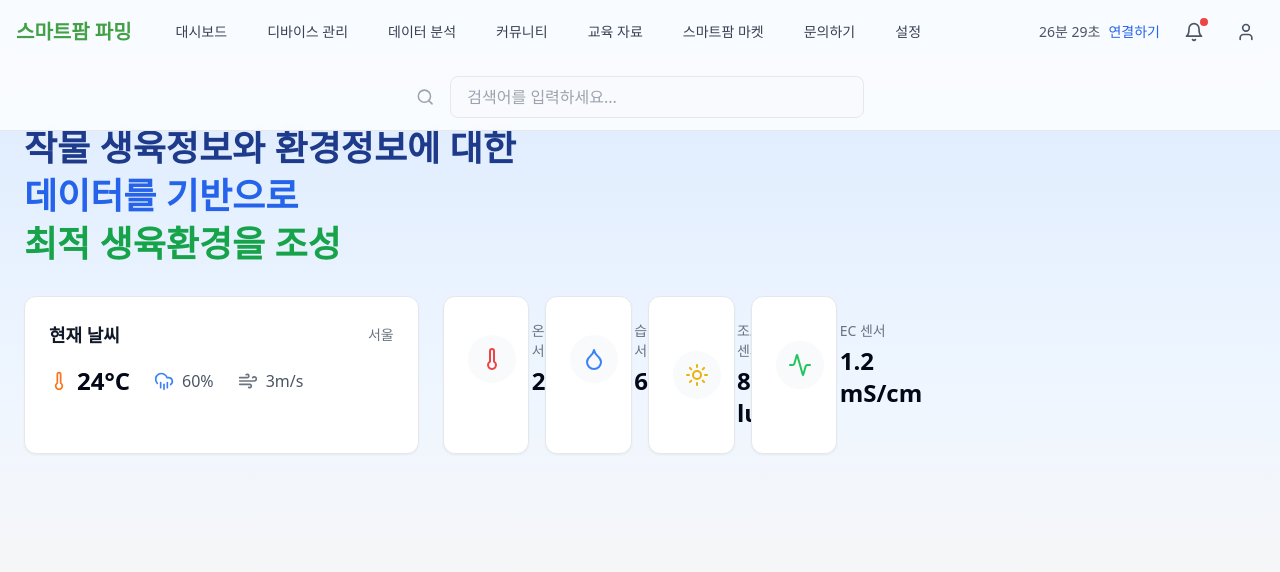
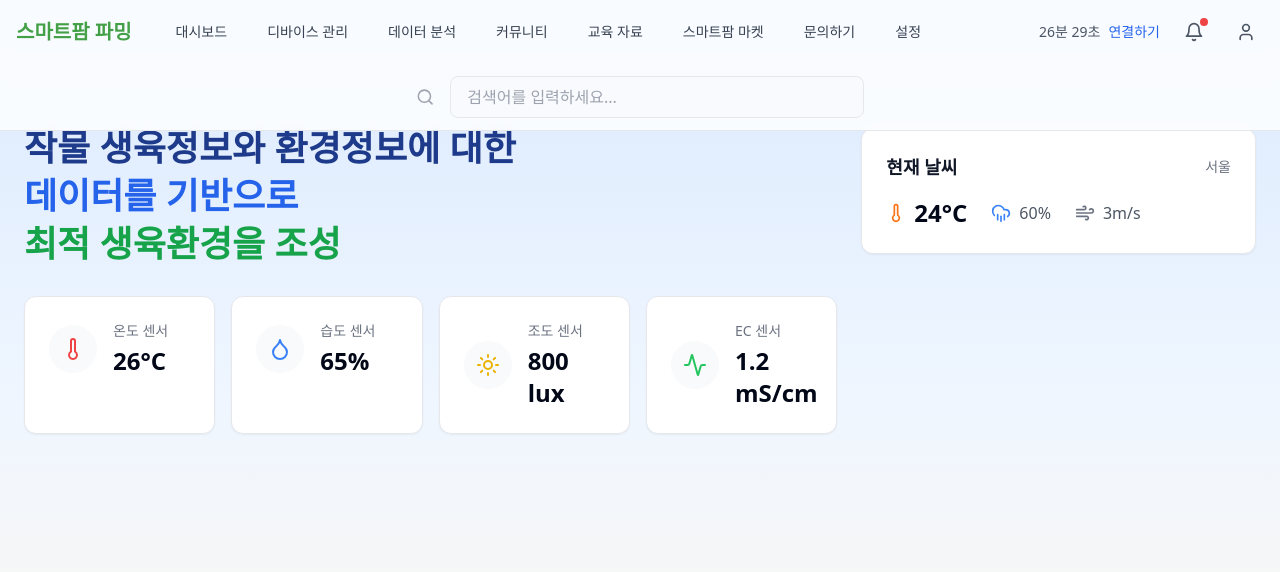
Before and after one commit to nCrom/smart-farm-hub, a React (Vite) app: page / in a window 1280 px wide. Shown: the top 572 px of the page. Built offline with nearby package versions, Linux system fonts and the light colour scheme; a web font is replaced by a local one.

Commit message:
Fix text rendering issue
The text was behind the box and not visible.  This commit addresses the rendering issue.

```diff
--- a/src/pages/Index.tsx
+++ b/src/pages/Index.tsx
@@ -12,7 +12,9 @@ const Index = () => {
       <Header isMenuOpen={isMenuOpen} onMenuOpenChange={setIsMenuOpen} />
       <main className="pt-32 p-6">
         <div className="max-w-7xl mx-auto space-y-8">
-          <div className="space-y-2">
+          <div className="grid grid-cols-1 lg:grid-cols-3 gap-6">
+            <div className="lg:col-span-2">
+              <div className="space-y-2 mb-8">
                 <h1 className="text-4xl font-bold text-blue-900">
                   작물 생육정보와 환경정보에 대한
                 </h1>
@@ -23,10 +25,11 @@ const Index = () => {
                   <span className="text-4xl font-bold text-green-600">최적 생육환경을 조성</span>
                 </div>
               </div>
-
-          <div className="grid grid-cols-1 lg:grid-cols-3 gap-6">
+              <DeviceOverview />
+            </div>
+            <div className="lg:col-span-1">
               <WeatherCard />
-            <DeviceOverview />
+            </div>
           </div>
         </div>
       </main>
```
Lines whose indentation alone changed are shown as unchanged.
